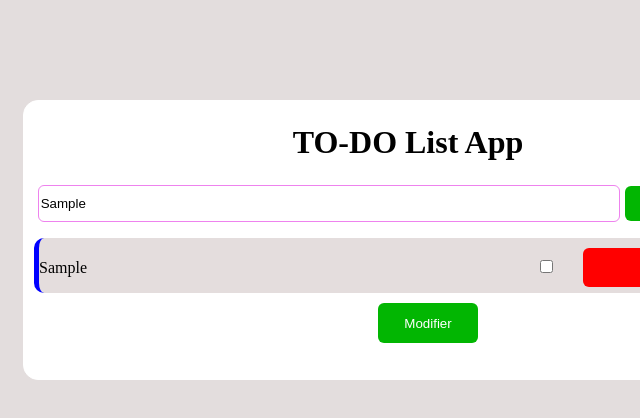
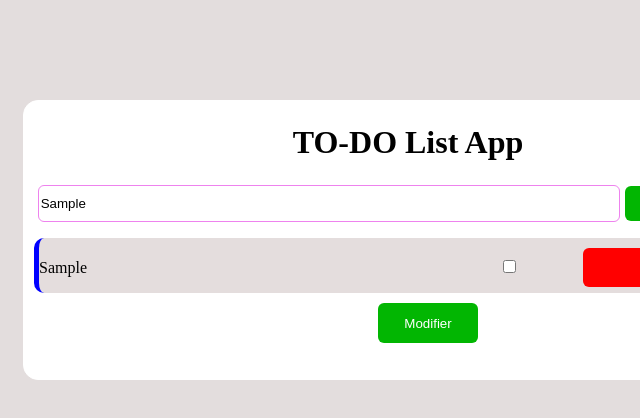
Before and after one commit to Lafouine2/todo-list, a plain HTML site: page index.html in a window 1280 px wide. Both pictures are taken after typing "Sample" into the empty fields and a click on the button "Ajouter". Shown: the full height of the page, 233-873 px from the left. Drawn offline with Linux system fonts and the light colour scheme.

Commit message:
Update style.css

```diff
--- a/style.css
+++ b/style.css
@@ -114,7 +114,8 @@ margin-left: 80px;
 .check{
 
     position: absolute;
-    right: 30%;
+    right: 35%;
     top: 33%;
     margin-left: 0;
+
 }
```
